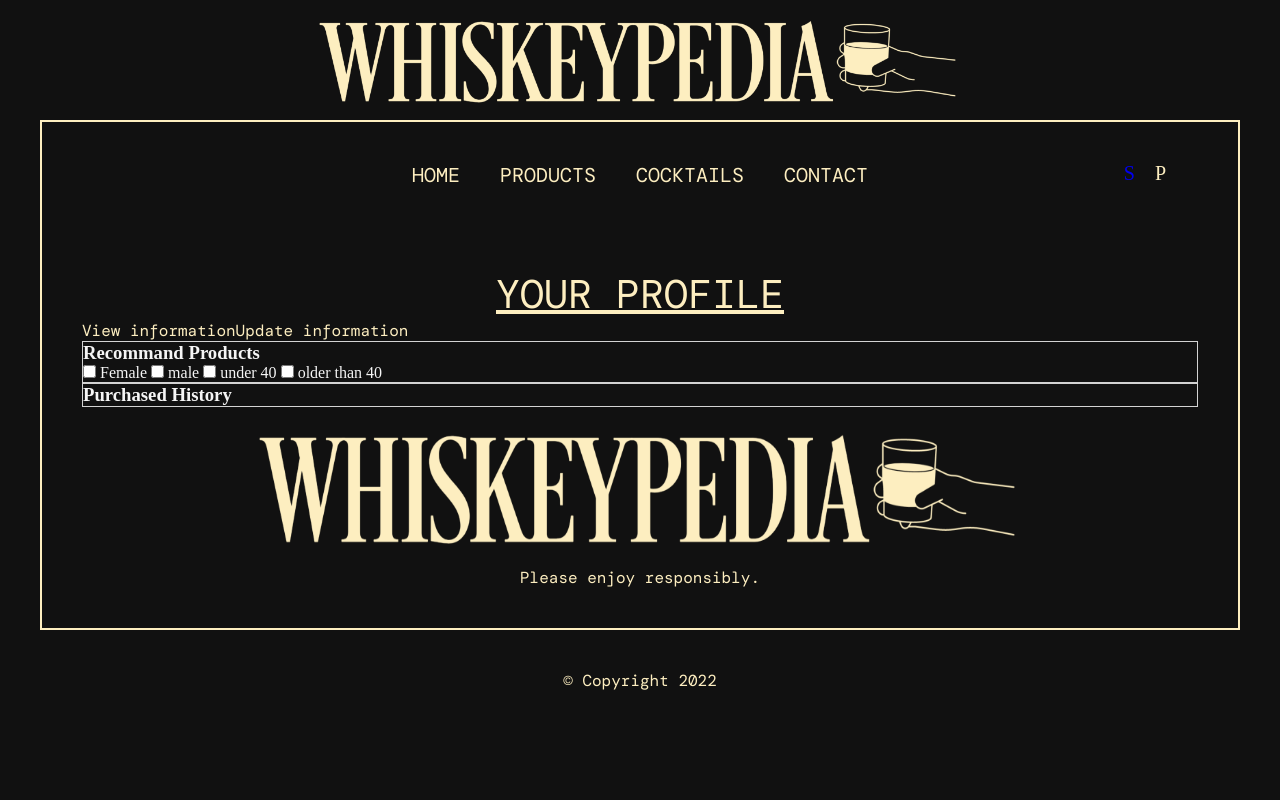
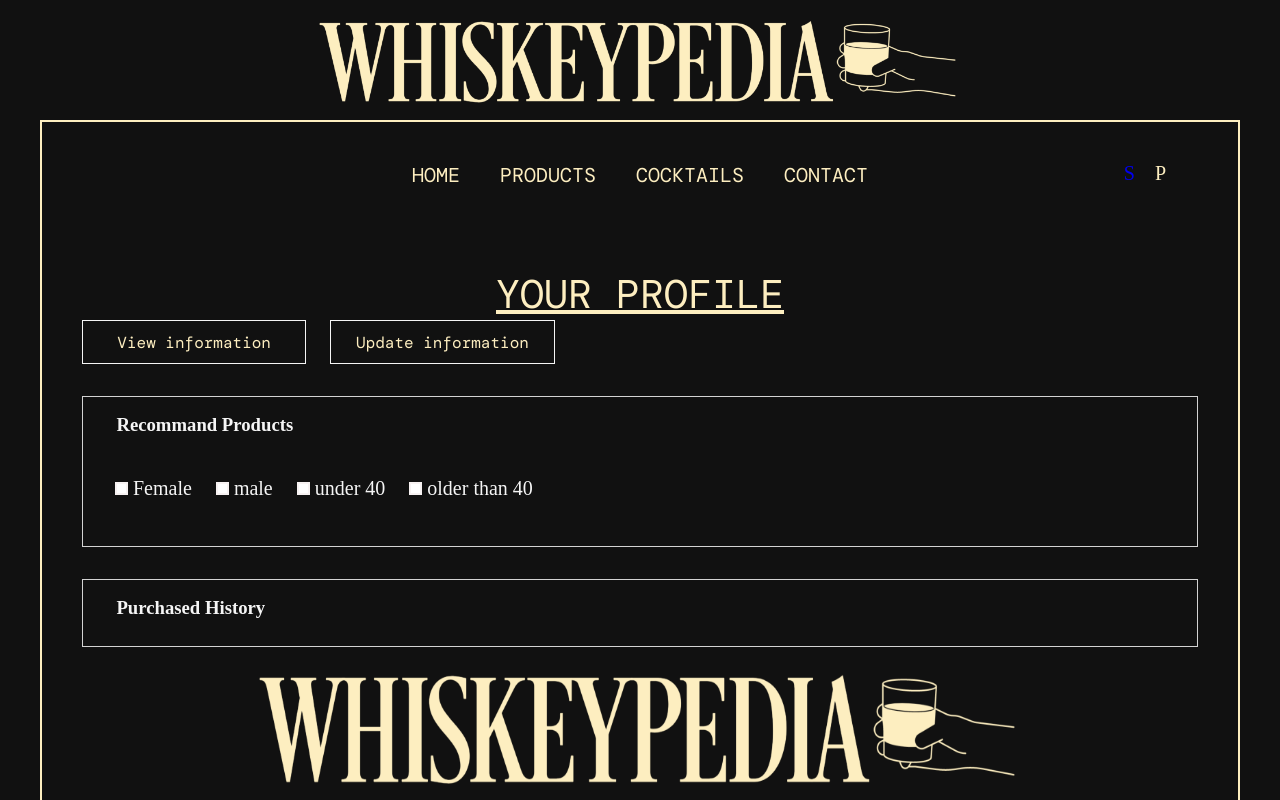
Before and after one commit to gh-tyl/whiskeypedia, a Vue app: page /profile in a window 1280 px wide. Shown: the top 800 px of the page. Built offline with nearby package versions, Linux system fonts and the light colour scheme; a web font is replaced by a local one.

Commit message:
update css

```diff
--- a/package.json
+++ b/package.json
@@ -11,7 +11,7 @@
     "@mapbox/mapbox-gl-geocoder": "^5.0.1",
     "axios": "^1.1.3",
     "mapbox-gl": "^2.11.0",
-    "swiper": "^8.4.4",
+    "swiper": "^8.4.5",
     "vue": "^3.2.41",
     "vue-router": "^4.1.6",
     "vue-star-rating": "^2.1.0"
--- a/src/App.vue
+++ b/src/App.vue
@@ -114,6 +114,7 @@ export default {
 <style>
   body {
     background-color: #111111;
+    transition: .4s;
   }
   .cover {
     display: flex;
--- a/src/components/profile/ProfileHeighightCompo.vue
+++ b/src/components/profile/ProfileHeighightCompo.vue
@@ -1,17 +1,33 @@
 <template>
   <div >
     <!-- recommand products for this user -->
-    <div class="section heighlight">
+    <div class="section">
       <h3>Recommand Products</h3>
+      <div class="cBox">
         <div>
           <input type="checkbox" @change="chgHeigh" v-model="female"> Female
+        </div>
+        <div>
           <input type="checkbox" @change="chgHeigh" v-model="male"> male
+        </div>
+        <div>
           <input type="checkbox" @change="chgHeigh" v-model="young"> under 40
+        </div>
+        <div>
           <input type="checkbox" @change="chgHeigh" v-model="old"> older than 40
         </div>
-      <div  class="prods">
+      </div>
+      <!-- <swiper :slidesPerView="3" :spaceBetween="10"  :navigation="true" :modules="modules" class="mySwiper">
+      <swiper-slide v-for="(prod, idx) in heighlight" :key="idx">
+        <img class="slideImg" :src="prod[1].image_path_0">
+        <h1>{{prod[1].name}}</h1>
+        <h1>{{prod[1].ocuntry}}</h1>
+        <h1>{{prod[1].price}}</h1>
+      </swiper-slide>
+      </swiper> -->
+      <div class="prods">
         <div class="prod" v-for="(prod, idx) in heighlight" :key="idx">
-        <h1>{{prod[1].name}}</h1>
+        <h2>{{prod[1].name}}</h2>
         <h1>{{prod[1].ocuntry}}</h1>
         <img :src="prod[1].image_path_0" alt="img">
         <h1>{{prod[1].price}}</h1>
@@ -25,13 +41,15 @@
 import JsonService from '../../services/JsonService';
 // npm install vue-star-rating@next
 import StarRating from "vue-star-rating";
-import userClass from '../../classes/userClass';
+import { Swiper, SwiperSlide } from "swiper/vue";
 
 export default {
   name: "ProfileHeighlightPage",
   props:['loggedUser'],
   components:{
-    StarRating
+    StarRating,
+    Swiper,
+    SwiperSlide,
   },
   data(){
     return {
@@ -206,63 +224,74 @@ export default {
 
 };
 </script>
+
 <style scoped>
 .section{
   display: flex;
   flex-direction: column;
+  row-gap: 3vh;
   border: .5px solid lightgray;
+}
+
+h3 {
+  padding: 1.5% 3%;
+}
+.cBox {
+  width: 60%;
+  display: flex;
+  column-gap: 3vh;
+  align-items:center;
+  justify-content: flex-start;
+  padding-left: 4vh;
+  font-size: 20px;
+}
+
+.cBox input{
+  border-radius: .2m;
+  box-shadow: inset 0px 0px 0px 2px #f7f2f2;
+}
+
+/* .cBox input::before{
+    transform: rotateZ(180deg);
+    background: #FF4040;
+} */
+
+/* .prods{
+  display: flex;
+  overflow: hidden;
+
+}
+.prod{
+  display: flex;
+  flex-direction: column;
+} */
+
+.slideImg{
+    width: 10%;
+  }
+  .swiper{
+    overflow: hidden;
+  }
+  .swiper-slide{
+    display: flex;
+    justify-content: center;
+    align-content: center;
   }
 
   .prods{
   display: flex;
+  padding: 1% 3%;
+  column-gap: 3vh;
 }
 .prod{
+  border: 1px solid whitesmoke;
+  padding: 3%;
+  width: fit-content;
+  height: fit-content;
   display: flex;
   flex-direction: column;
+  row-gap: 1vh;
 }
 
-.sect {
-  position: fixed; /* Stay in place */
-  z-index: 1; /* Sit on top */
-  left: 0;
-  top: 0;
-  color: black;
-  width: 100%; /* Full width */
-  height: 100%; /* Full height */
-  overflow: auto; /* Enable scroll if needed */
-  background-color: rgb(0,0,0); /* Fallback color */
-  background-color: rgba(0,0,0,0.4); /* Black w/ opacity */
-}
-
-.hello {
-  color: whitesmoke;
-}
-/* Modal Content/Box */
-.modal-content {
-  background-color: #fefefe;
-  margin: 15% auto; /* 15% from the top and centered */
-  padding: 20px;
-  border: 1px solid #888;
-  width: 80%; /* Could be more or less, depending on screen size */
-}
-
-.sect > .modal-content{
-  color: black;
-}
-
-/* The Close Button */
-.close {
-  color: #aaa;
-  float: right;
-  font-size: 28px;
-  font-weight: bold;
-}
-
-.close:hover,
-.close:focus {
-  color: black;
-  text-decoration: none;
-  cursor: pointer;
-}
 
 </style>
--- a/src/components/profile/ProfilePage.vue
+++ b/src/components/profile/ProfilePage.vue
@@ -4,9 +4,13 @@
     <div>
       <!-- img / icon -->
       <div class="hello">
-        <h2 v-if="helloflag">Hello, {{ userinfo.fname }}{{ userinfo.lname }}</h2>
-        <span @click="showEdit">View information</span>
+        <h2 v-if="helloflag">
+          Hello, {{ userinfo.fname }}  {{ userinfo.lname }}
+        </h2>
+        <div class="mBox">
+          <span  @click="showEdit">View information</span>
           <span  @click="editInfo">Update information</span>
+        </div>
         <!-- from here, modal box -->
         <div v-if="showProfile" class="showProfile sect">
         <!-- Modal content -->
@@ -155,8 +159,31 @@ button {
   width: 25%;
 }
 
+.mBox {
+  display: flex;
+  column-gap: 3vh;
+  width: 100%;
+}
+
+.mBox:hover {
+  cursor: pointer;
+}
+
+.mBox span {
+  width: 25vh;
+  height: 2.5vh;
+  padding: 1%;
+  border:1px double whitesmoke;
+  display: flex;
+  align-items: center;
+  justify-content: center;
+}
+
 .hello {
   color: whitesmoke;
+  display: flex;
+  flex-direction: column;
+  row-gap: 4vh;
 }
 /* Modal Content/Box */
 .modal-content {
--- a/src/components/profile/ProfileTrackCompo.vue
+++ b/src/components/profile/ProfileTrackCompo.vue
@@ -1,14 +1,15 @@
 <template>
   <!-- purchaed history -->
-    <div class="section track">
+    <div class="section">
       <h3>Purchased History</h3>
       <div class="prods">
         <div class="tracking" v-for="(track,idx) in tracking" :key="idx">
-          <h2>{{track[1].class}}</h2>
-          <h2>{{track[1].country}}</h2>
           <h2>{{track[1].name}}</h2>
-          <h2>{{track[1].status}}</h2>
-          <star-rating :star-size="20"></star-rating>
+          <h3>{{track[1].country}}</h3>
+          <h3>{{track[1].class}}</h3>
+          <a>{{track[1].status}}</a>
+          <img :src="track[1].image_path_0" alt="img" />
+          <star-rating :star-size="15"></star-rating>
         </div>
       </div>
     </div>
@@ -17,6 +18,7 @@
 <script>
 import JsonService from '../../services/JsonService';
 import StarRating from 'vue-star-rating';
+
 
 export default {
   name: "ProfileTrackPage",
@@ -70,6 +72,7 @@ export default {
           selectedProds.push({id:purchase.product_id,date:purchase.datetime});
         }
       })
+      console.log(selectedProds)
       let track = new Map();
       let product = '';
       this.products.forEach(function(prod){
@@ -108,26 +111,26 @@ export default {
   display: flex;
   flex-direction: column;
   border: .5px solid lightgray;
+  overflow: hidden;
+}
+
+h3 {
+  padding: 1.5% 3% .5% 3%;
 }
 
 .prods{
   display: flex;
+  padding: 1% 3%;
+  column-gap: 3vh;
 }
-.prod{
+.tracking{
+  border: 1px solid whitesmoke;
+  padding: 3%;
+  width: fit-content;
+  height: fit-content;
   display: flex;
   flex-direction: column;
+  row-gap: 1vh;
 }
 
-.sect {
-  position: fixed; /* Stay in place */
-  z-index: 1; /* Sit on top */
-  left: 0;
-  top: 0;
-  color: black;
-  width: 100%; /* Full width */
-  height: 100%; /* Full height */
-  overflow: auto; /* Enable scroll if needed */
-  background-color: rgb(0,0,0); /* Fallback color */
-  background-color: rgba(0,0,0,0.4); /* Black w/ opacity */
-}
 </style>
```
Also changed, not shown: 2 other files (tests, documents, lock files or other folders). Lines whose indentation alone changed are shown as unchanged.
